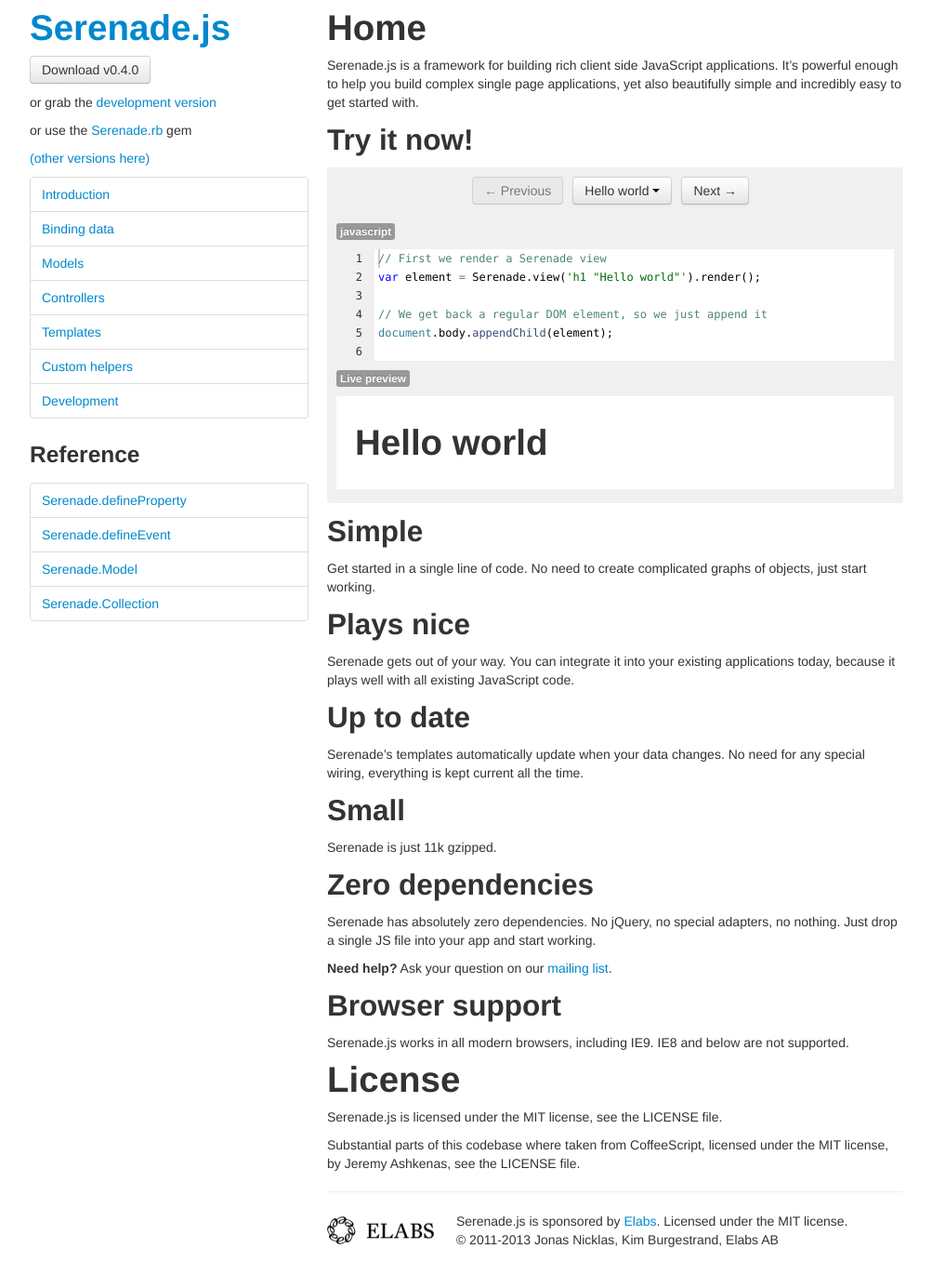
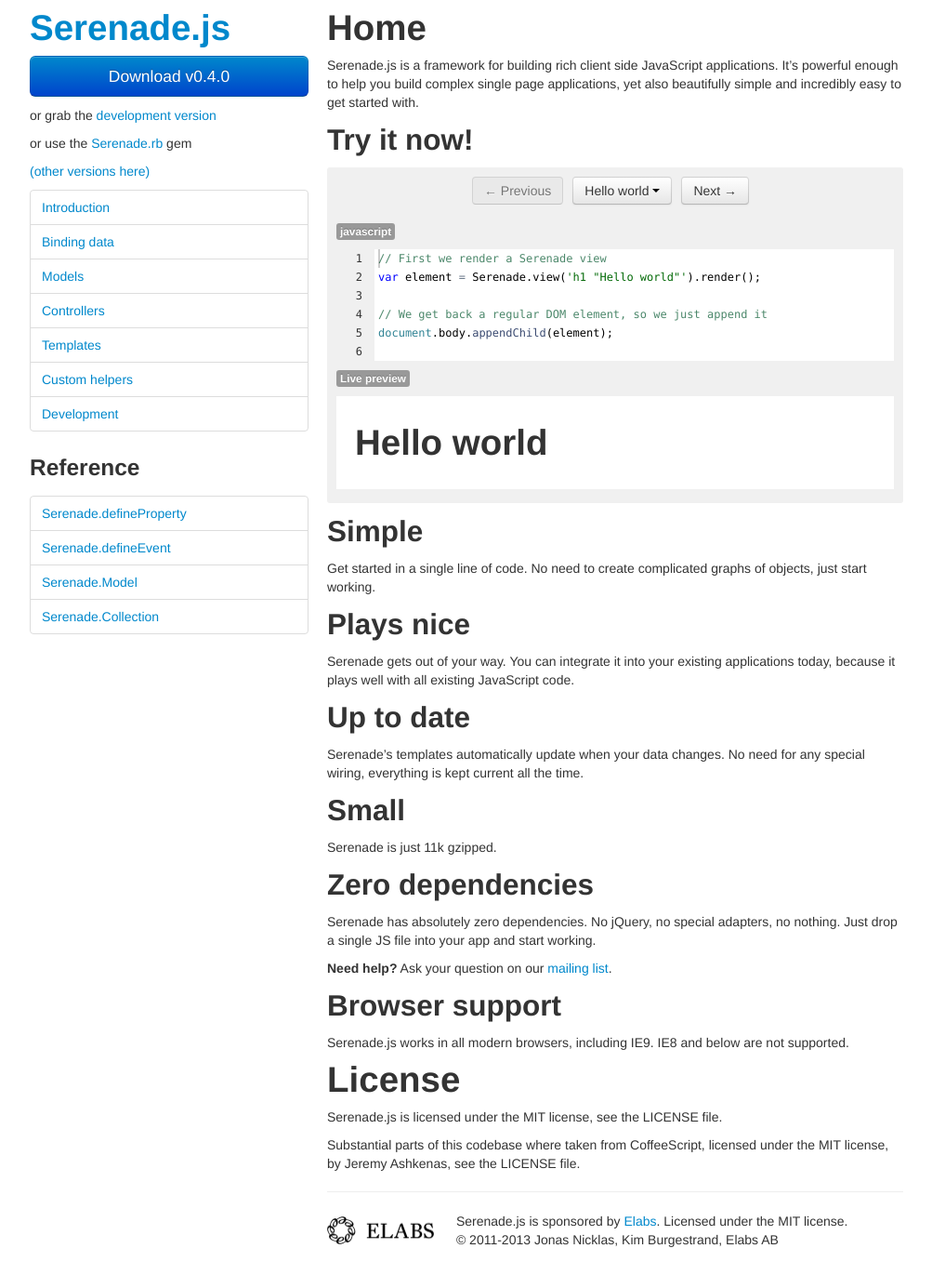
Before and after one commit to varvet/serenade.js, a Jekyll site: the page built from index.md, in a window 1280 px wide. Shown: the whole page at 93% size, without its empty margins (138-1141 px from the left). Built offline with Jekyll 4.4.1, drawn with Linux system fonts in a browser that asks for light colours; Markdown is read by kramdown in place of the engine named in the settings.

Commit message:
Embiggen!

```diff
--- a/_layouts/default.html
+++ b/_layouts/default.html
@@ -16,7 +16,7 @@
           <h1><a href="/">Serenade.js</a></h1>
 
           <p>
-            <a class="btn" href="http://serenade-downloads.s3-website-us-east-1.amazonaws.com/serenade.{{ site.version }}.min.js.gz">Download v{{ site.version }}</a>
+            <a class="btn btn-block btn-large btn-primary" href="http://serenade-downloads.s3-website-us-east-1.amazonaws.com/serenade.{{ site.version }}.min.js.gz">Download v{{ site.version }}</a>
           </p>
 
           <p>
```
